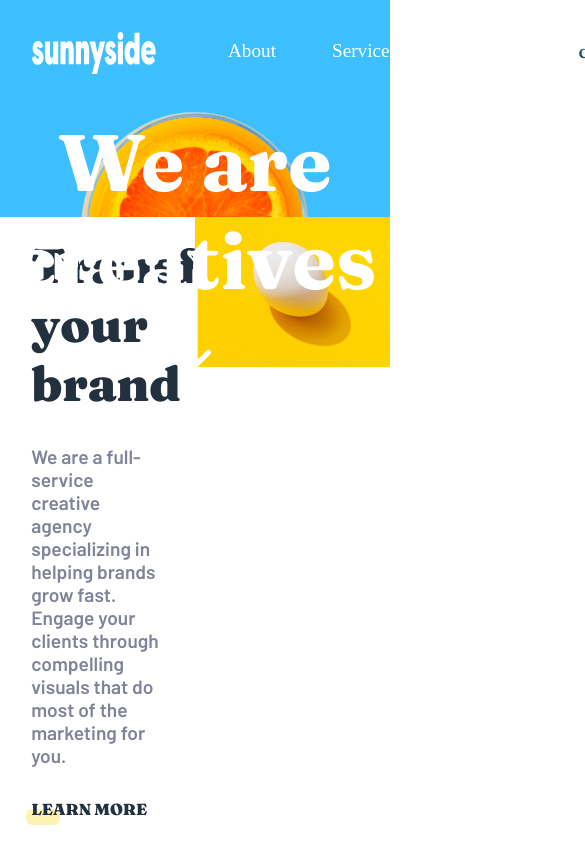
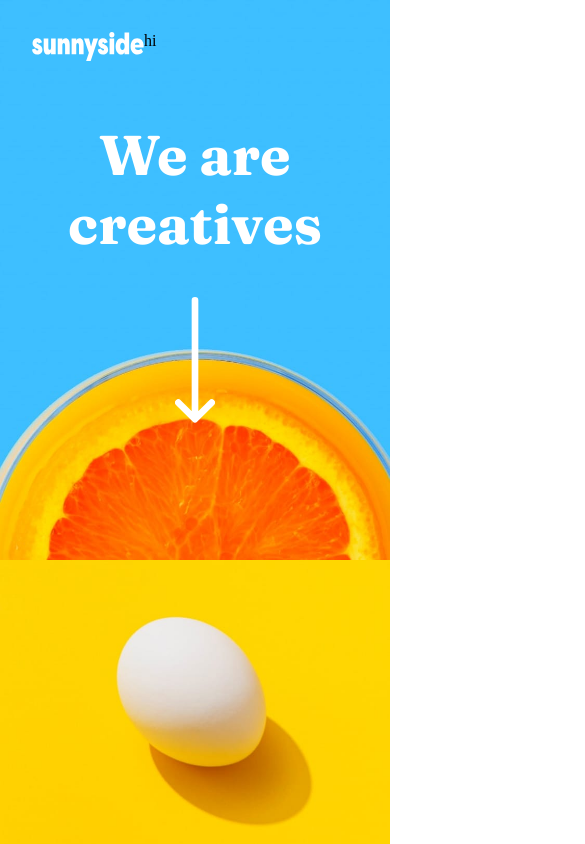
Before and after one commit to Makita7/sunnyside-frontendmendtor, a Vue app: page / in a window 390 px wide. Shown: the top 844 px of the page, 585 px wide, since content can reach past the window. Built offline with nearby package versions, Linux system fonts and the light colour scheme.

Commit message:
media query 1

```diff
--- a/src/components/Header.vue
+++ b/src/components/Header.vue
@@ -11,11 +11,17 @@
     <header>
         <Navbar/>
         <img
+        class="deskShow"
         alt="banner"
         src="../assets/desktop/imageHeader.jpg"
         />
+        <img
+        class="cellShow"
+        alt="banner"
+        src="../assets/mobile/image-header.jpg"
+        />
         <div class="over">
-        <h1 class="over">We are creatives</h1>
+        <h1 class="over">We are <br/> creatives</h1>
         <img class="arrow" alt="arrow" src="../assets/icon-arrow-down.svg" />
         </div>
     </header>
--- a/src/components/Navbar.vue
+++ b/src/components/Navbar.vue
@@ -1,17 +1,20 @@
 <script>
-
+    const link = 'https://ar.pinterest.com/SophiaMakita/';
 </script>
 
 <template>
     <div class="flex navbar">
         <img class="logoH" src=".././assets/logo.svg" alt='logo'/>
-        <div class="links">
+        <div class="links deskShow">
             <ul class="flex">
-                <li class="links padFix">About</li>
+                <li class="links padFix"><a :href="link">About</a></li>
                 <li class="links padFix">Services</li>
                 <li class="links padFix">Projects</li>
                 <li class="links contact">Contact</li>
             </ul>
+        </div>
+        <div class="cellShow">
+            hi
         </div>
     </div>
 </template>
@@ -46,4 +49,10 @@
     .padFix{
         padding-top: 0.5rem;
     }
+    @media only screen and (max-width: 400px) {
+        img.logoH {
+        width: 7rem;
+        height: 1.8rem;
+        }
+    }
 </style>
--- a/src/components/SectionOne.vue
+++ b/src/components/SectionOne.vue
@@ -2,6 +2,9 @@
 <template>
     <section class="sectOne">
         <div class="flex">
+            <div class="container cellShow">
+                <img alt='transform' src='../assets/mobile/image-transform.jpg' />
+            </div>
             <div class="container text">
                 <h3>Transform your brand</h3>
                 <p>We are a full-service creative agency specializing in helping brands grow fast. Engage your clients through compelling visuals that do most of the marketing for you.</p>
@@ -10,7 +13,7 @@
                     <div class="yellow"></div>
                 </a>
             </div>
-            <div class="container">
+            <div class="container deskShow">
                 <img alt='transform' src='../assets/desktop/image-transform.jpg' />
             </div>
         </div>
@@ -77,4 +80,26 @@
         margin-top: -0.6rem;
         margin-left: -0.3rem;
     }
+    @media only screen and (max-width: 400px) {
+        .sectOne .text {
+            padding: 13% 8%;
+        }
+        .container{
+            width: 100%;
+        }
+        .sectOne{
+            text-align: center;
+        }
+        .sectOne h3{
+            font-size: 2rem;
+        }
+        .sectOne p{
+            font-size: 1.1rem;
+        }
+        .yellow, .pink {
+            width: 40%;
+            margin-right: auto;
+            margin-left: auto;
+        }
+    }
 </style>
--- a/src/main.css
+++ b/src/main.css
@@ -24,6 +24,7 @@ font-family: 'Fraunces', serif; */
 
 .flex{
   display: flex;
+  flex-wrap: wrap;
 }
 
 p{
@@ -51,3 +52,33 @@ h3{
 .evenly{
   justify-content: space-evenly;
 }
+
+.cellShow{
+  display: none;
+}
+.deskShow{
+  display: contents;
+}
+
+@media only screen and (max-width: 400px) {
+  .cellShow{
+    display: block !important;
+  }
+  .deskShow{
+    display: none;
+  }
+  .over {
+    position: absolute;
+    text-align: center;
+    color: white;
+    z-index: +2;
+    top: 13%;
+    width: 100%;
+    font-size: 3.5rem !important;
+    margin-left: auto;
+    margin-right: auto;
+  }
+  .arrow {
+    max-width: 2.5rem;
+  }
+}
```
